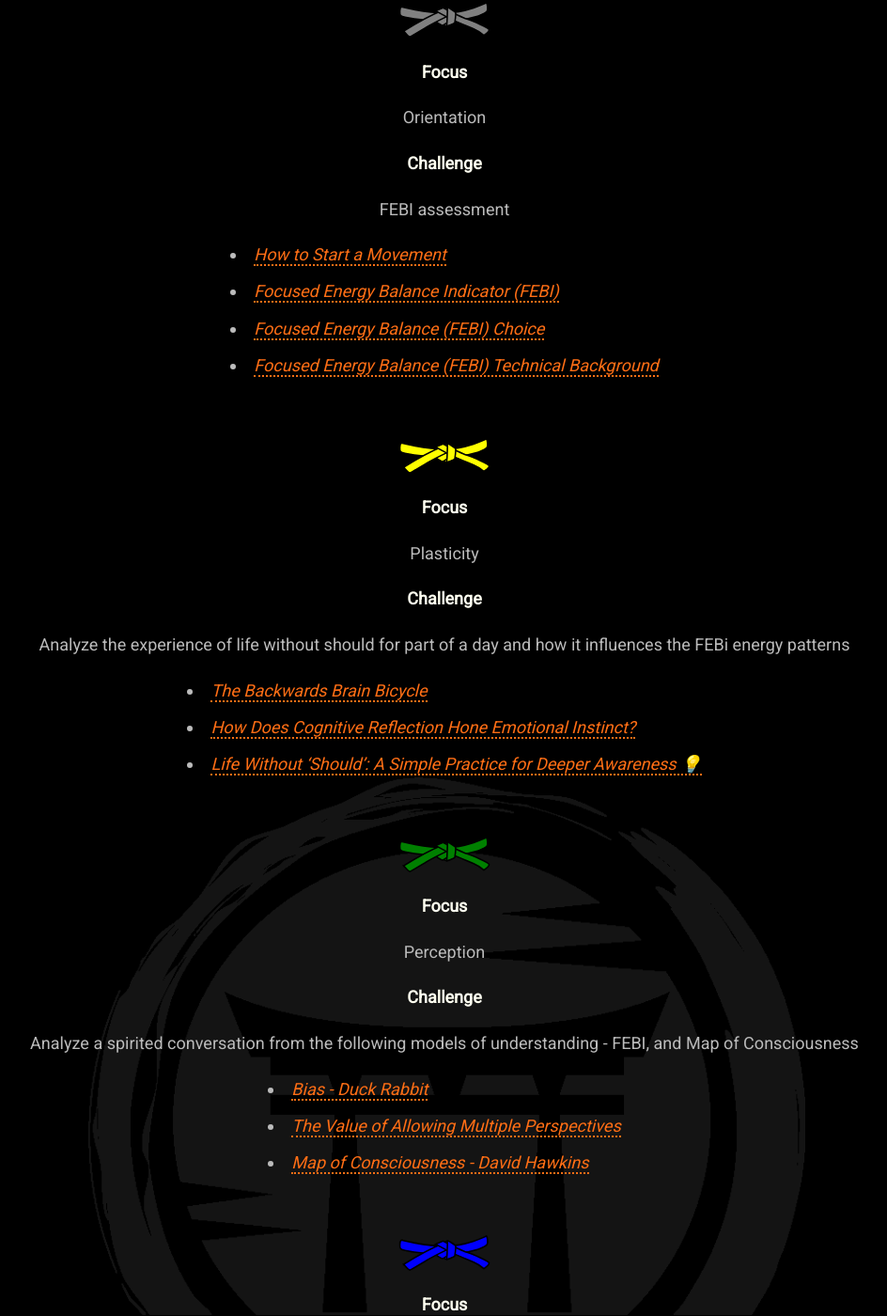
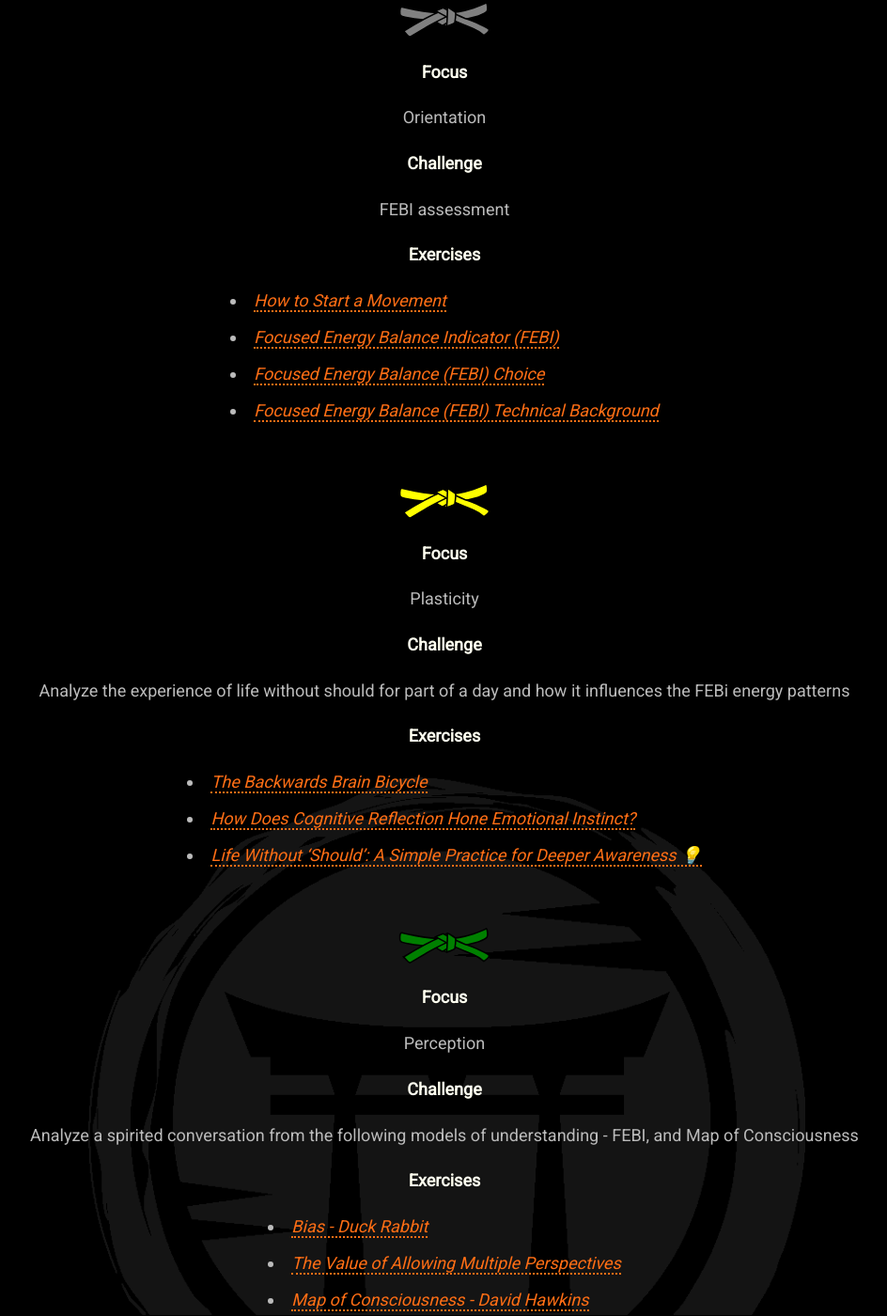
Before and after one commit to mindset-dojo/mindset-dojo.github.io, a Jekyll site: the page built from program.md, in a window 1280 px wide and 1400 px high, scrolled down 1662 px. Shown: the whole window at 94% size, without its empty margins (167-1111 px from the left). Built offline with Jekyll 4.4.1, drawn with Linux system fonts in a browser that asks for light colours; some web fonts are replaced; some of the changed text lies outside the part shown.

Commit message:
Created heading for Exercises in Levels section of program.md.

```diff
--- a/program.md
+++ b/program.md
@@ -56,6 +56,7 @@ css_id: program
       <p><strong>Focus</strong></p> <p>{{ level.focus }}</p>
       <p><strong>Challenge</strong></p> <p>{{ level.challenge }}</p>
       <ul>
+        <p><strong>Exercises</strong></p>
         {% for exercise in level.exercises %}
           <li><a href="{{ exercise.url }}" target="_blank">{{ exercise.label }}</a></li>
         {% endfor %}
```
